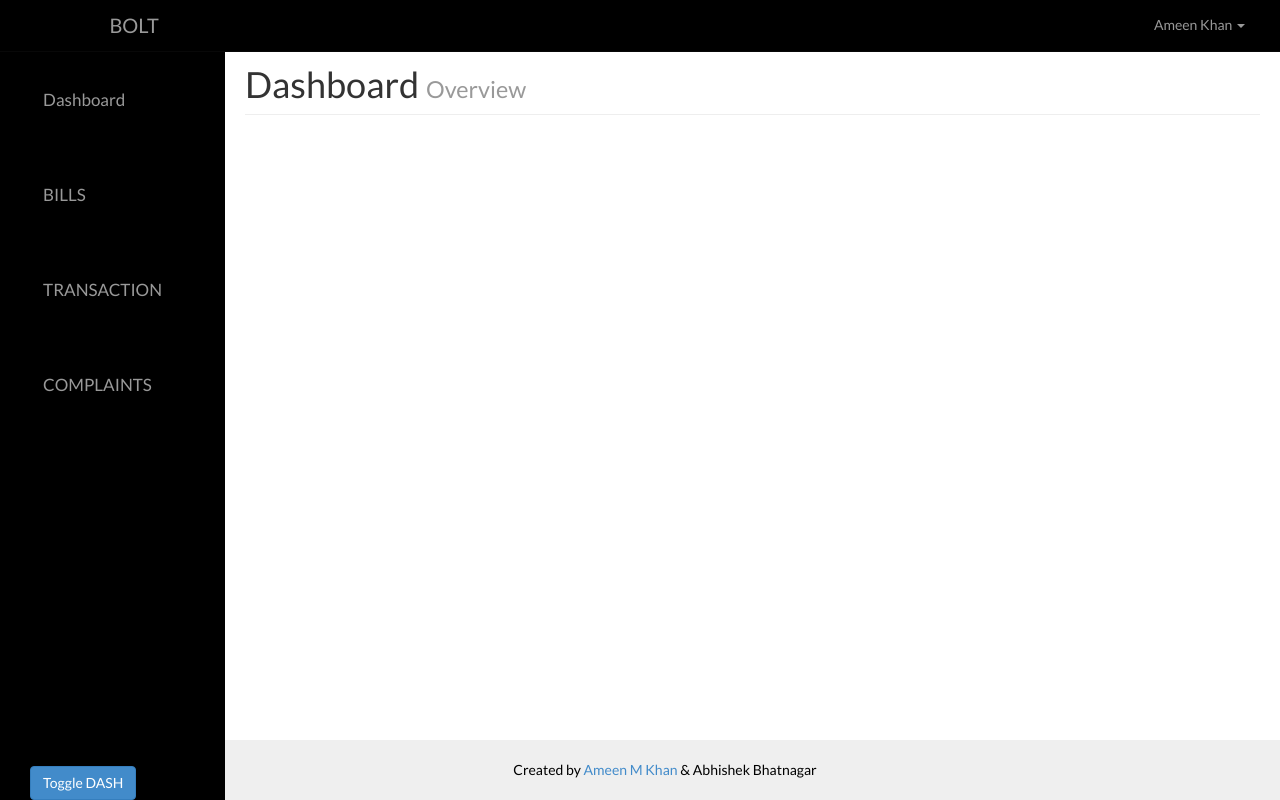
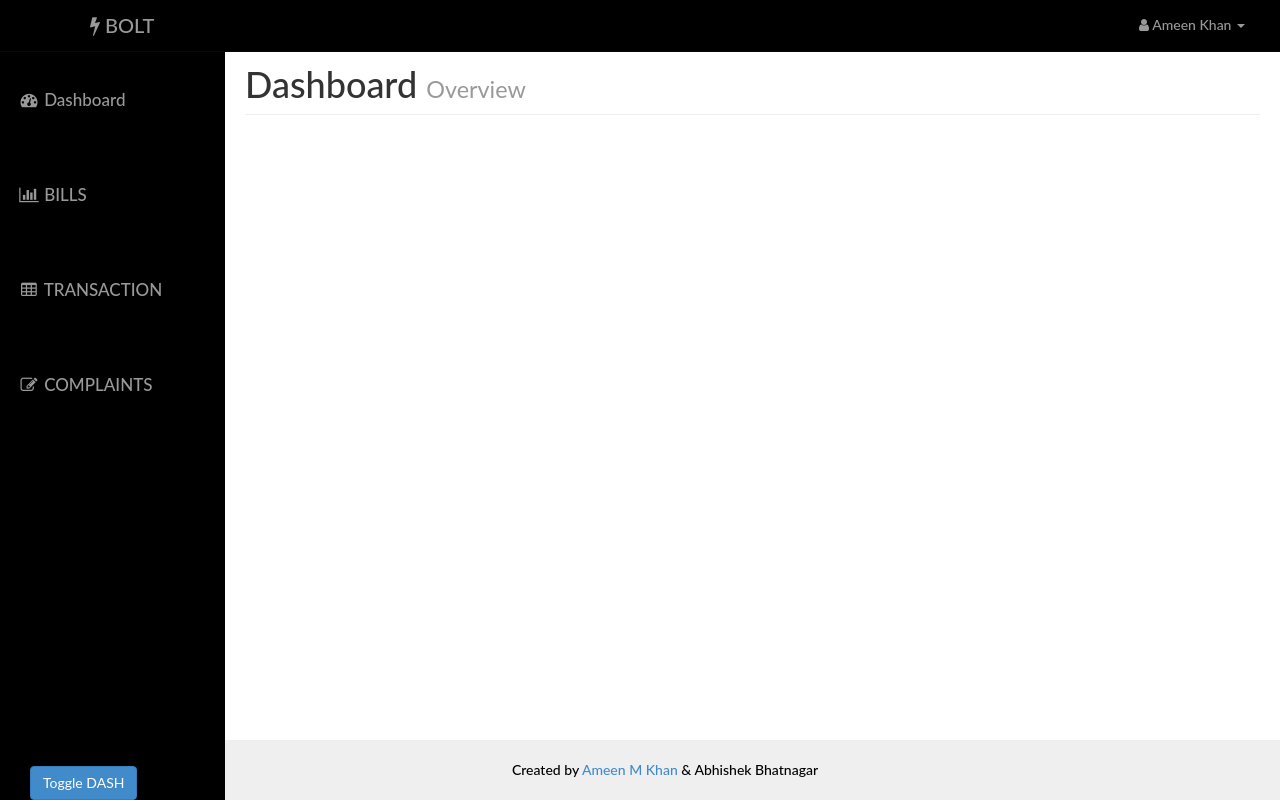
Before and after one commit to Vad-er/ebill-1, a PHP site: page /user/index.php in a window 1280 px wide. Run offline with PHP 8.4, Linux system fonts and the light colour scheme; a user stored in the database is signed in; data comes from the database, SQL or seed files in the repository; some libraries are stand-ins or nearby versions; some web fonts are replaced.

Commit message:
fonta awesome max cdn

```diff
--- a/user/head_html.php
+++ b/user/head_html.php
@@ -18,11 +18,9 @@
     <link href="../assets/css/dash_user.css" rel="stylesheet">
 
     <!-- Custom Fonts -->
-    <link href="../assets/css/font-awesome.min.css" rel="stylesheet" type="text/css">
-
-    <!-- Fonts from Google Fonts -->
-    <link href='http://fonts.googleapis.com/css?family=Lato:300,400,900' rel='stylesheet' type='text/css'>
-
+    <link href="font-awesome-4.1.0/css/font-awesome.min.css" rel="stylesheet" type="text/css">
+    <!-- FONT AWESOME CDN -->
+    <link rel="stylesheet" href="https://maxcdn.bootstrapcdn.com/font-awesome/4.2.0/css/font-awesome.min.css">
 
     <!-- HTML5 Shim and Respond.js IE8 support of HTML5 elements and media queries -->
     <!-- WARNING: Respond.js doesn't work if you view the page via file:// -->
```
